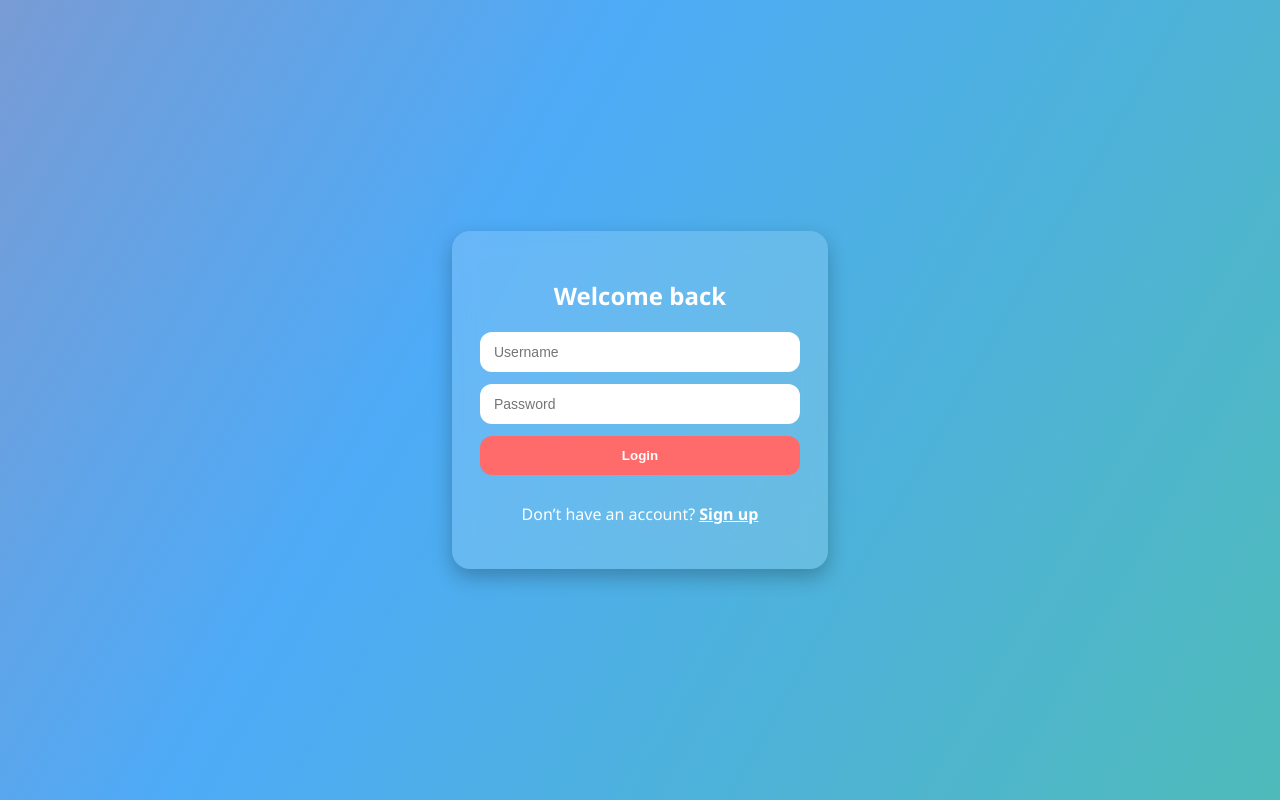
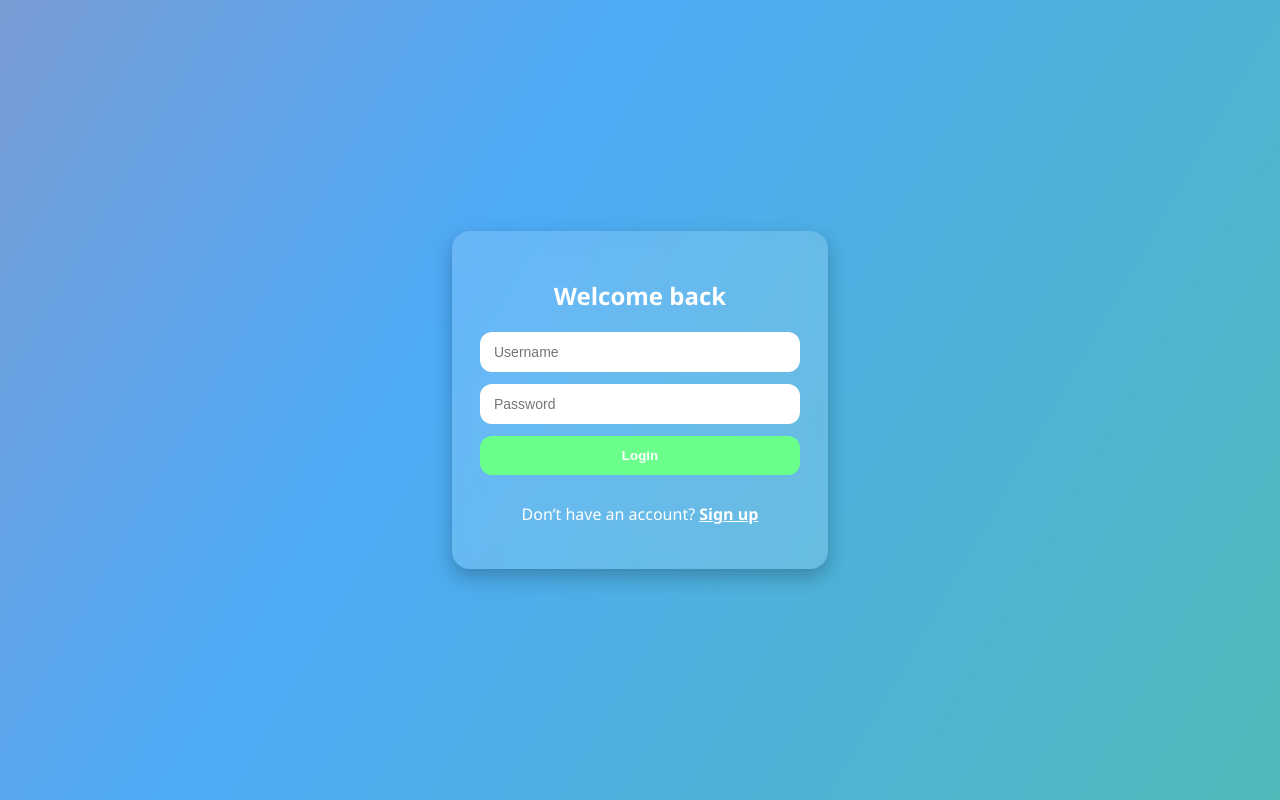
Before and after one commit to Big-boss07/Kanban-app, a plain HTML site: page index.html in a window 1280 px wide. Drawn offline with Linux system fonts and the light colour scheme.

Commit message:
Updated Kanban app with new changes

```diff
--- a/style.css
+++ b/style.css
@@ -47,7 +47,7 @@
   padding: 12px 14px;
   border: none;
   border-radius: 12px;
-  background: #ff6b6b;
+  background: #6bff8b;
   color: #fff;
   font-weight: 700;
   cursor: pointer;
```
